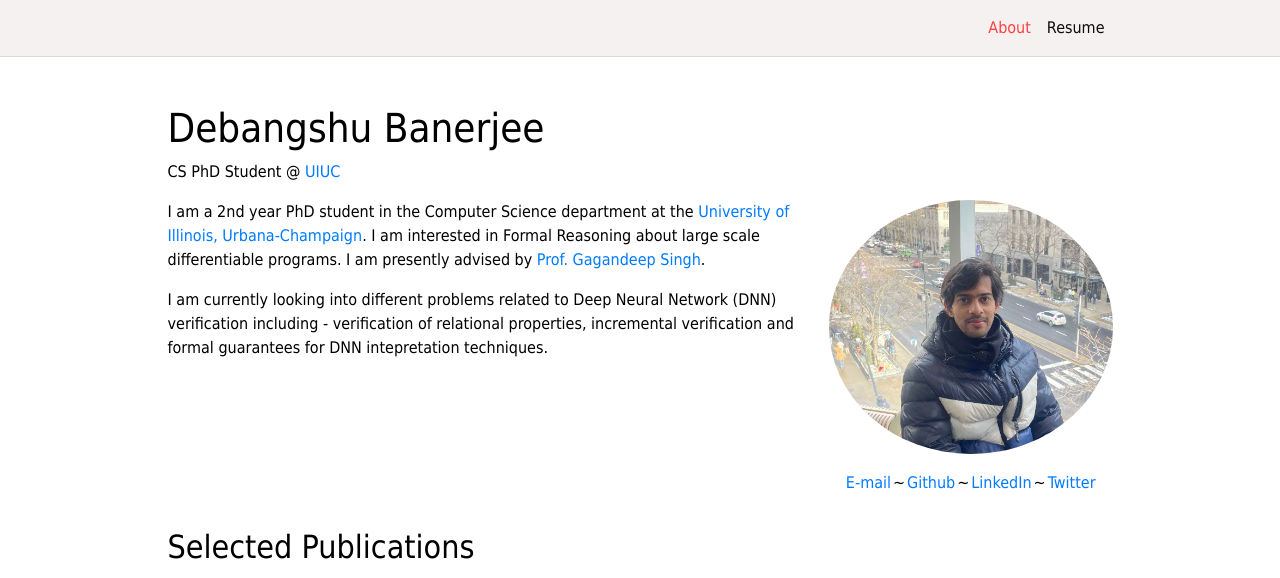
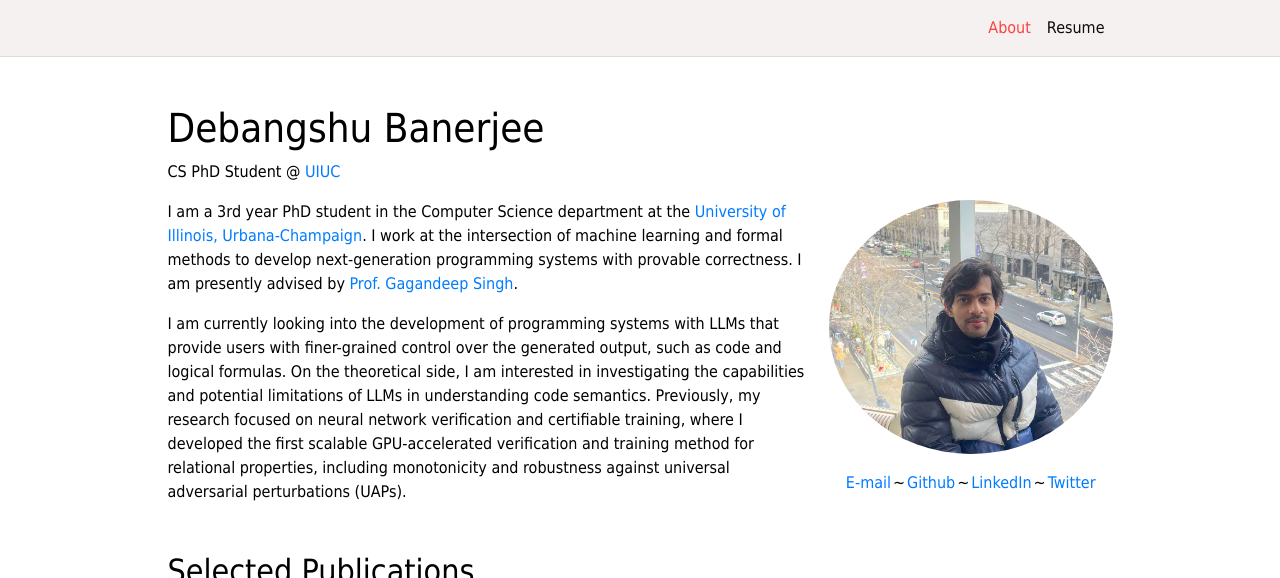
Before and after one commit to Debangshu-Banerjee/Debangshu-Banerjee.github.io, a Jekyll site: the page built from _pages/about.md, in a window 1280 px wide and 1064 px high, cut to the strip 0-578 px from the top of the window. Built offline with Jekyll 4.4.1, drawn with Linux system fonts in a browser that asks for light colours; comment, search, counter and statistics services are not loaded; a style sheet for code colours, icons or effects is not loaded.

Commit message:
Webpage update

```diff
--- a/_pages/about.md
+++ b/_pages/about.md
@@ -14,6 +14,6 @@
 social: false  # includes social icons at the bottom of the page
 ---
 
-I am a 2nd year PhD student in the Computer Science department at the [University of Illinois, Urbana-Champaign](https://cs.illinois.edu/). I am interested in Formal Reasoning about large scale differentiable programs. I am presently advised by [Prof. Gagandeep Singh](https://ggndpsngh.github.io/).
+I am a 3rd year PhD student in the Computer Science department at the [University of Illinois, Urbana-Champaign](https://cs.illinois.edu/). I work at the intersection of machine learning and formal methods to develop next-generation programming systems with provable correctness. I am presently advised by [Prof. Gagandeep Singh](https://ggndpsngh.github.io/).
 
-I am currently looking into different problems related to Deep Neural Network (DNN) verification including - verification of relational properties, incremental verification and formal guarantees for DNN intepretation techniques.
+I am currently looking into the development of programming systems with LLMs that provide users with finer-grained control over the generated output, such as code and logical formulas. On the theoretical side, I am interested in investigating the capabilities and potential limitations of LLMs in understanding code semantics. Previously, my research focused on neural network verification and certifiable training, where I developed the first scalable GPU-accelerated verification and training method for relational properties, including monotonicity and robustness against universal adversarial perturbations (UAPs).
```
Also changed, not shown: 2 other files.
